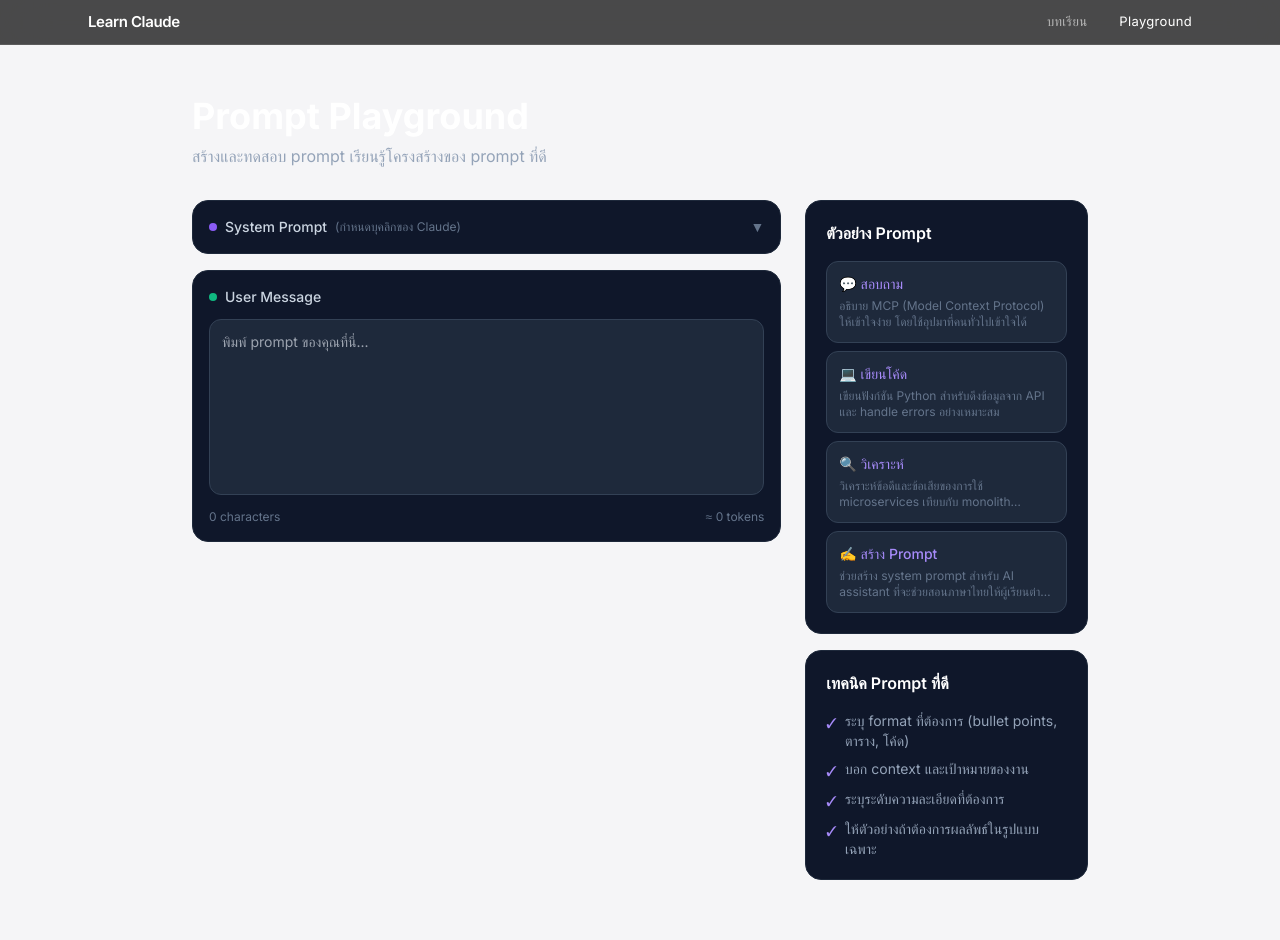
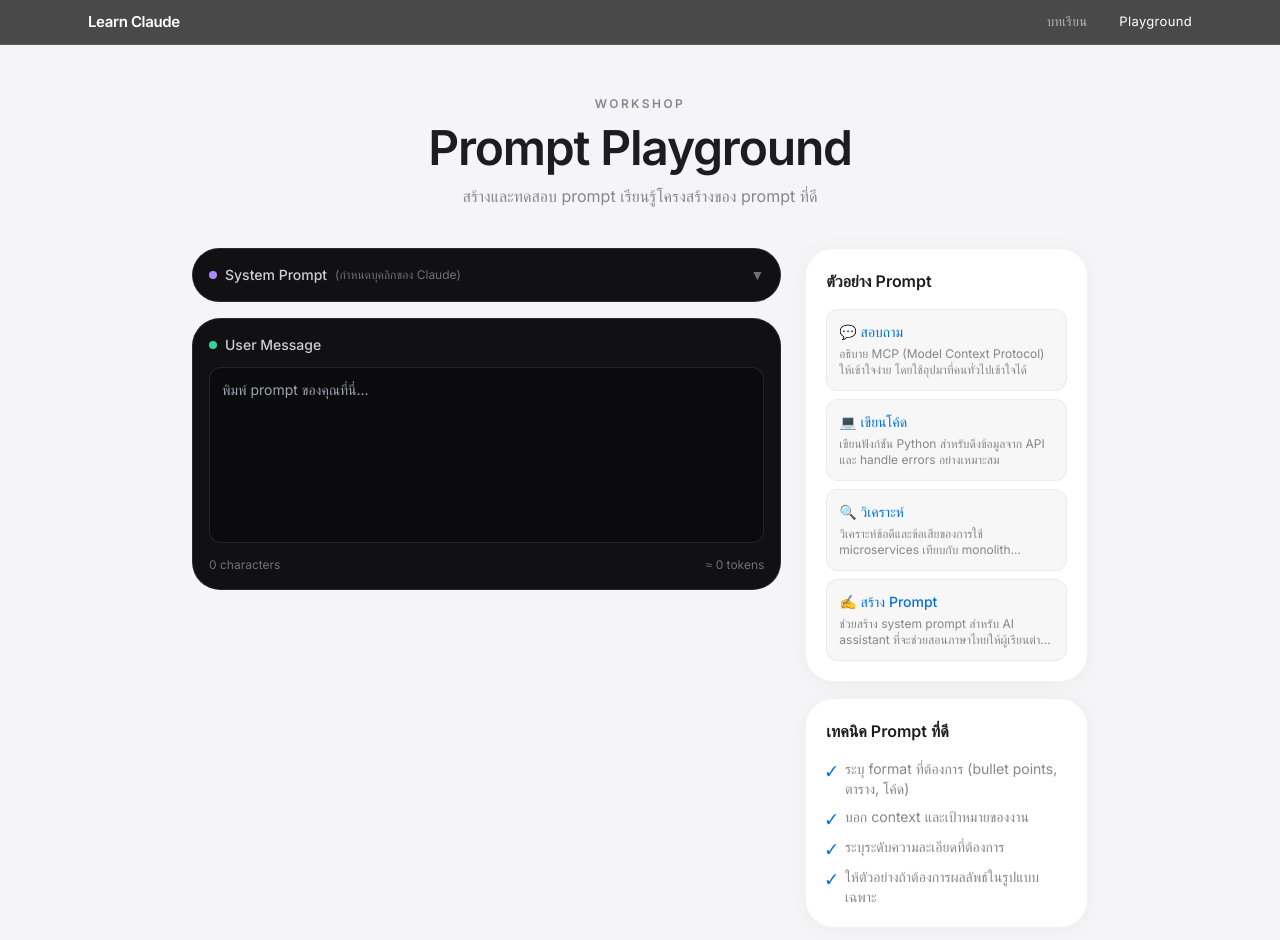
Before and after one commit to Panyapron/tutorial-claude, a Next.js app: page /playground in a window 1280 px wide. Shown: the top 940 px of the page. Built offline with nearby package versions, Linux system fonts and the light colour scheme.

Commit message:
Redesign playground with Apple-style light shell and dark builder panels

```diff
--- a/src/app/playground/page.tsx
+++ b/src/app/playground/page.tsx
@@ -43,53 +43,54 @@
   ];
 
   return (
-    <main className="pt-24 pb-20 px-4">
+    <main className="pt-24 pb-24 px-4 bg-apple-bg min-h-screen">
       <div className="max-w-4xl mx-auto">
-        <motion.div initial={{ opacity: 0, y: 20 }} animate={{ opacity: 1, y: 0 }} className="mb-8">
-          <h1 className="text-3xl sm:text-4xl font-bold text-white mb-2">Prompt Playground</h1>
-          <p className="text-slate-400 text-sm sm:text-base">สร้างและทดสอบ prompt เรียนรู้โครงสร้างของ prompt ที่ดี</p>
+        <motion.div initial={{ opacity: 0, y: 20 }} animate={{ opacity: 1, y: 0 }} className="mb-10 text-center">
+          <p className="apple-eyebrow text-apple-gray mb-3">Workshop</p>
+          <h1 className="apple-headline text-3xl sm:text-5xl text-apple-ink mb-3">Prompt Playground</h1>
+          <p className="text-apple-gray text-sm sm:text-base">สร้างและทดสอบ prompt เรียนรู้โครงสร้างของ prompt ที่ดี</p>
         </motion.div>
 
         <div className="grid grid-cols-1 lg:grid-cols-3 gap-6">
-          {/* Left: Builder */}
+          {/* Left: Builder — dark panels */}
           <div className="lg:col-span-2 space-y-4">
             {/* System Prompt */}
-            <div className="rounded-2xl bg-slate-900 border border-slate-800">
+            <div className="apple-card-dark">
               <button
                 onClick={() => setShowSystem(!showSystem)}
-                className="w-full flex items-center justify-between p-4 text-sm font-medium text-slate-300 hover:text-white transition-colors"
+                className="w-full flex items-center justify-between p-4 text-sm font-medium text-white/80 hover:text-white transition-colors"
               >
                 <span className="flex items-center gap-2">
-                  <span className="w-2 h-2 rounded-full bg-violet-500 flex-shrink-0" />
+                  <span className="w-2 h-2 rounded-full bg-violet-400 flex-shrink-0" />
                   System Prompt
-                  <span className="text-xs text-slate-500 font-normal hidden sm:inline">(กำหนดบุคลิกของ Claude)</span>
+                  <span className="text-xs text-white/40 font-normal hidden sm:inline">(กำหนดบุคลิกของ Claude)</span>
                 </span>
-                <span className="text-slate-500">{showSystem ? "▲" : "▼"}</span>
+                <span className="text-white/40">{showSystem ? "▲" : "▼"}</span>
               </button>
               {showSystem && (
                 <div className="px-4 pb-4">
                   <textarea
                     value={systemPrompt}
                     onChange={(e) => setSystemPrompt(e.target.value)}
-                    className="w-full h-24 p-3 rounded-xl bg-slate-800 border border-violet-500/20 text-slate-300 text-sm font-mono resize-none focus:outline-none focus:border-violet-500/50 transition-colors"
+                    className="w-full h-24 p-3 rounded-xl bg-black/30 border border-white/10 text-white/90 text-sm font-mono resize-none focus:outline-none focus:border-violet-400/50 transition-colors"
                   />
                 </div>
               )}
             </div>
 
             {/* User Message */}
-            <div className="rounded-2xl bg-slate-900 border border-slate-800 p-4">
-              <div className="flex items-center gap-2 mb-3 text-sm font-medium text-slate-300">
-                <span className="w-2 h-2 rounded-full bg-emerald-500" />
+            <div className="apple-card-dark p-4">
+              <div className="flex items-center gap-2 mb-3 text-sm font-medium text-white/80">
+                <span className="w-2 h-2 rounded-full bg-emerald-400" />
                 User Message
               </div>
               <textarea
                 value={prompt}
                 onChange={(e) => setPrompt(e.target.value)}
-                className="w-full h-44 p-3 rounded-xl bg-slate-800 border border-slate-700 text-slate-200 text-sm resize-none focus:outline-none focus:border-violet-500/50 transition-colors"
+                className="w-full h-44 p-3 rounded-xl bg-black/30 border border-white/10 text-white text-sm resize-none focus:outline-none focus:border-violet-400/50 transition-colors"
                 placeholder="พิมพ์ prompt ของคุณที่นี่..."
               />
-              <div className="flex items-center justify-between mt-2 text-xs text-slate-500">
+              <div className="flex items-center justify-between mt-2 text-xs text-white/40">
                 <span>{charCount} characters</span>
                 <span>≈ {tokenEstimate} tokens</span>
               </div>
@@ -100,17 +101,17 @@
               <motion.div
                 initial={{ opacity: 0, y: 10 }}
                 animate={{ opacity: 1, y: 0 }}
-                className="rounded-2xl bg-slate-900 border border-slate-800 p-5"
+                className="apple-card-dark p-5"
               >
                 <h3 className="font-semibold text-white mb-4">การวิเคราะห์ Prompt</h3>
                 <div className="space-y-3">
                   {scores.map((item) => (
                     <div key={item.label}>
                       <div className="flex justify-between text-sm mb-1">
-                        <span className="text-slate-400">{item.label}</span>
-                        <span className="text-slate-300">{Math.round(item.score)}%</span>
+                        <span className="text-white/50">{item.label}</span>
+                        <span className="text-white/80">{Math.round(item.score)}%</span>
                       </div>
-                      <div className="h-2 bg-slate-800 rounded-full overflow-hidden">
+                      <div className="h-2 bg-white/10 rounded-full overflow-hidden">
                         <motion.div
                           initial={{ width: 0 }}
                           animate={{ width: `${item.score}%` }}
@@ -122,7 +123,7 @@
                   ))}
                 </div>
                 {charCount < 40 && (
-                  <p className="mt-4 text-xs text-amber-400 bg-amber-400/10 border border-amber-400/20 rounded-lg p-3">
+                  <p className="mt-4 text-xs text-amber-300 bg-amber-400/10 border border-amber-400/20 rounded-lg p-3">
                     💡 เพิ่ม context และรายละเอียดเพื่อให้ Claude ตอบได้แม่นยำขึ้น
                   </p>
                 )}
@@ -130,30 +131,30 @@
             )}
           </div>
 
-          {/* Right: Tips & Examples */}
+          {/* Right: Tips & Examples — light */}
           <div className="space-y-4">
-            <div className="rounded-2xl bg-slate-900 border border-slate-800 p-5">
-              <h3 className="font-semibold text-white mb-4">ตัวอย่าง Prompt</h3>
+            <div className="apple-card-light p-5">
+              <h3 className="font-semibold text-apple-ink mb-4">ตัวอย่าง Prompt</h3>
               <div className="space-y-2">
                 {examples.map((ex) => (
                   <button
                     key={ex.label}
                     onClick={() => setPrompt(ex.prompt)}
-                    className="w-full text-left p-3 rounded-xl bg-slate-800 hover:bg-slate-700 text-sm transition-colors border border-slate-700 hover:border-slate-600"
+                    className="w-full text-left p-3 rounded-xl bg-black/[0.03] hover:bg-black/[0.06] text-sm transition-colors border border-black/5"
                   >
-                    <span className="block font-medium text-violet-400 mb-1">{ex.label}</span>
-                    <span className="text-xs text-slate-500 line-clamp-2">{ex.prompt}</span>
+                    <span className="block font-medium text-apple-blue mb-1">{ex.label}</span>
+                    <span className="text-xs text-apple-gray line-clamp-2">{ex.prompt}</span>
                   </button>
                 ))}
               </div>
             </div>
 
-            <div className="rounded-2xl bg-slate-900 border border-slate-800 p-5">
-              <h3 className="font-semibold text-white mb-4">เทคนิค Prompt ที่ดี</h3>
+            <div className="apple-card-light p-5">
+              <h3 className="font-semibold text-apple-ink mb-4">เทคนิค Prompt ที่ดี</h3>
               <ul className="space-y-2">
                 {tips.map((tip, i) => (
-                  <li key={i} className="flex items-start gap-2 text-sm text-slate-400">
-                    <span className="text-violet-400 mt-0.5 flex-shrink-0">✓</span>
+                  <li key={i} className="flex items-start gap-2 text-sm text-apple-gray">
+                    <span className="text-apple-blue mt-0.5 flex-shrink-0">✓</span>
                     {tip}
                   </li>
                 ))}
```
